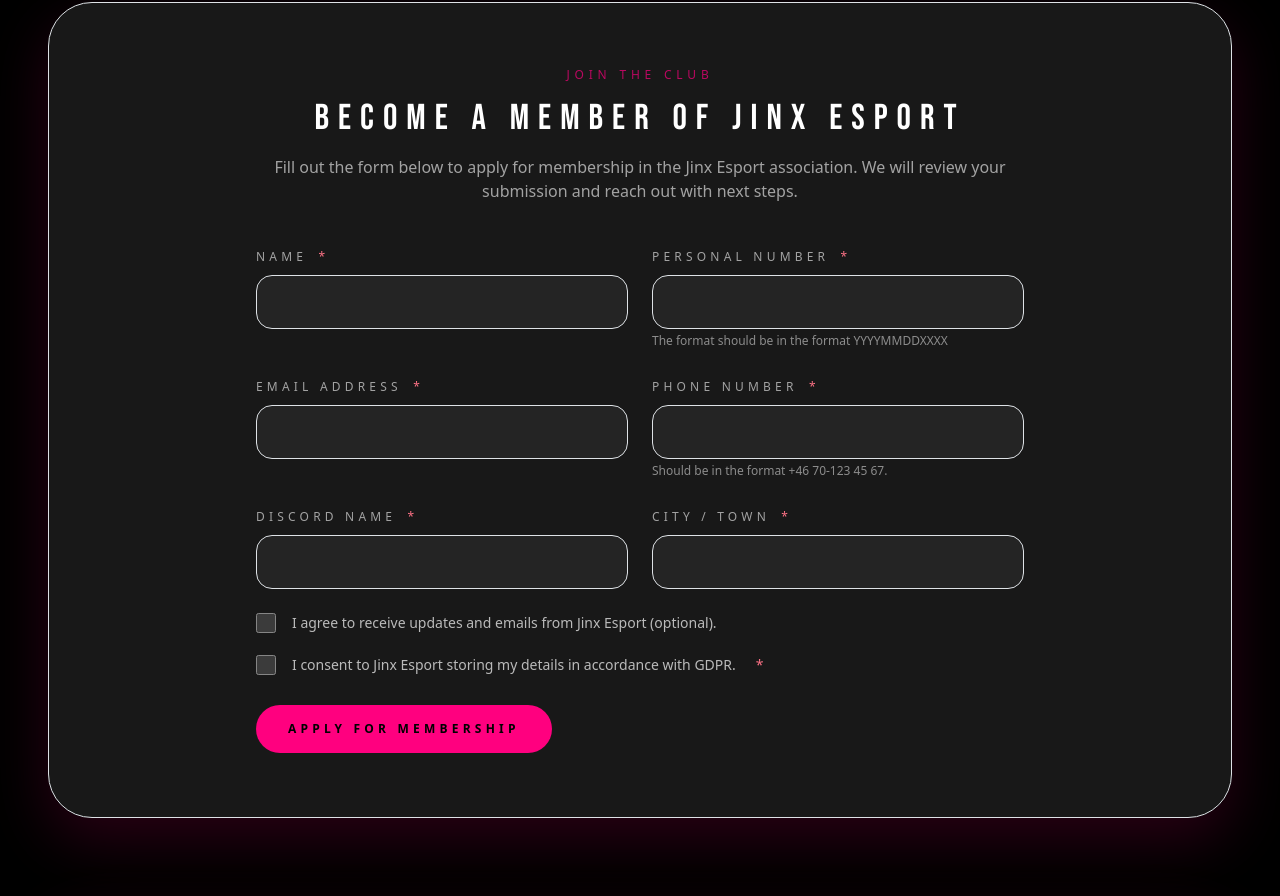
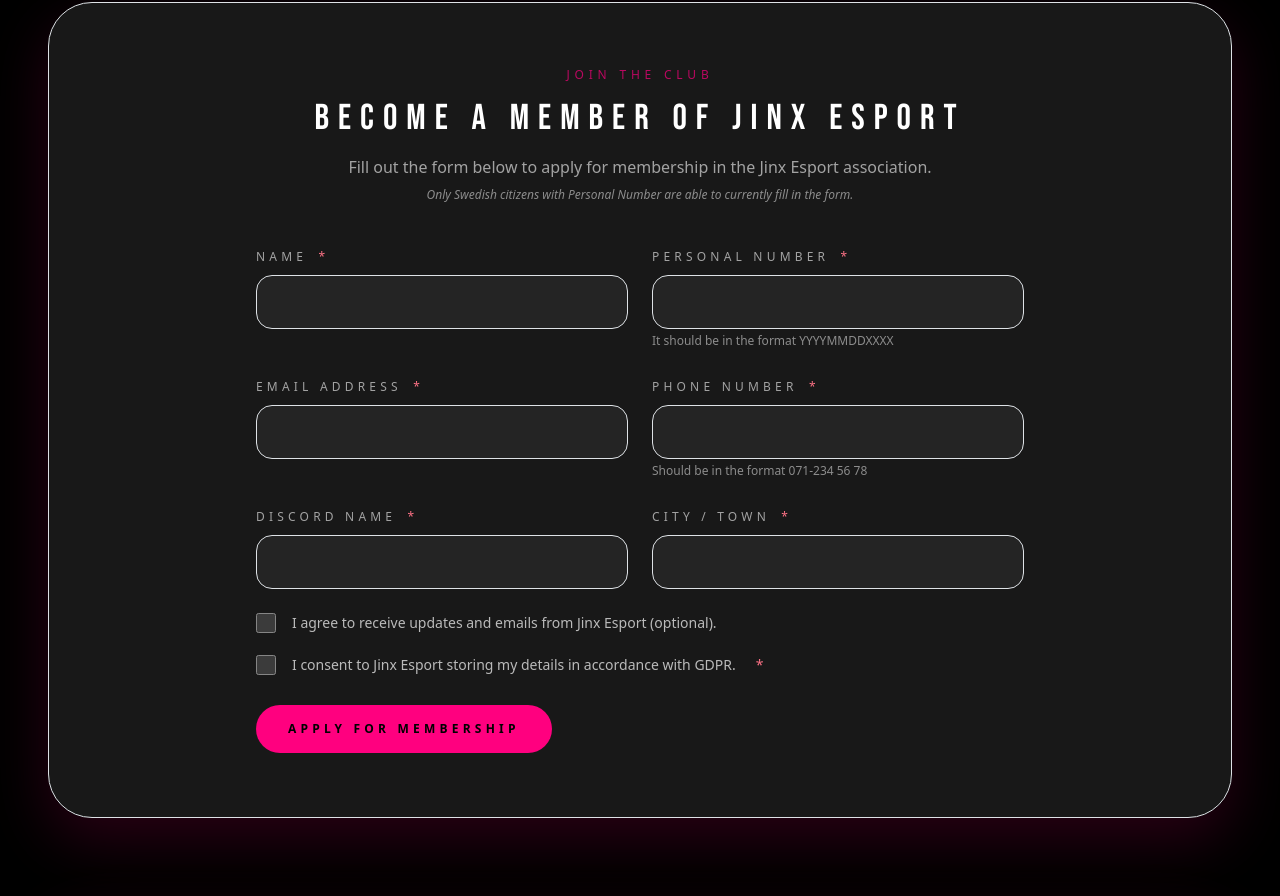
Before and after one commit to emrikrellmar/jinxesport.se, a React (Vite) app: page / in a window 1280 px wide. Shown: the part 1262-2158 px from the top of the page. Built offline with nearby package versions, Linux system fonts and the light colour scheme.

Commit message:
feat(membership): note that only Swedish citizens with Personal Number can currently apply

```diff
--- a/src/components/MembershipForm.tsx
+++ b/src/components/MembershipForm.tsx
@@ -107,15 +107,13 @@
   return (
     <section className="rounded-[2.75rem] border border-white/10 bg-carbon/95 p-10 shadow-[0_22px_60px_rgba(255,0,127,0.16)] md:p-16">
       <div className="mx-auto max-w-3xl space-y-10">
-        <div className="space-y-4 text-center md:text-left">
+          <div className="space-y-4 text-center md:text-left">
           <p className="text-xs uppercase tracking-[0.4em] text-fuchsia/70">Join The Club</p>
           <h2 className="font-display text-3xl uppercase tracking-[0.25em] text-snow md:text-4xl">
             Become A Member Of Jinx Esport
           </h2>
-          <p className="text-base text-white/60">
-            Fill out the form below to apply for membership in the Jinx Esport association. We will review your
-            submission and reach out with next steps.
-          </p>
+          <p className="text-base text-white/60">Fill out the form below to apply for membership in the Jinx Esport association.</p>
+          <p className="mt-2 text-xs italic text-white/50">Only Swedish citizens with Personal Number are able to currently fill in the form.</p>
         </div>
 
         <form onSubmit={handleSubmit} className="space-y-6">
@@ -149,7 +147,7 @@
                 aria-invalid={missingFields.includes("personalNumber")}
                 aria-required="true"
               />
-              <p className="mt-1 text-xs text-white/50">The format should be in the format YYYYMMDDXXXX</p>
+              <p className="mt-1 text-xs text-white/50">It should be in the format YYYYMMDDXXXX</p>
             </div>
             <div className="space-y-2">
               <label htmlFor="email" className="text-xs uppercase tracking-[0.35em] text-white/60">
@@ -180,7 +178,7 @@
                 aria-invalid={missingFields.includes("phone")}
                 aria-required="true"
               />
-              <p className="mt-1 text-xs text-white/50">Should be in the format +46 70-123 45 67.</p>
+              <p className="mt-1 text-xs text-white/50">Should be in the format 071-234 56 78</p>
             </div>
             <div className="space-y-2">
               <label htmlFor="discord" className="text-xs uppercase tracking-[0.35em] text-white/60">
```
